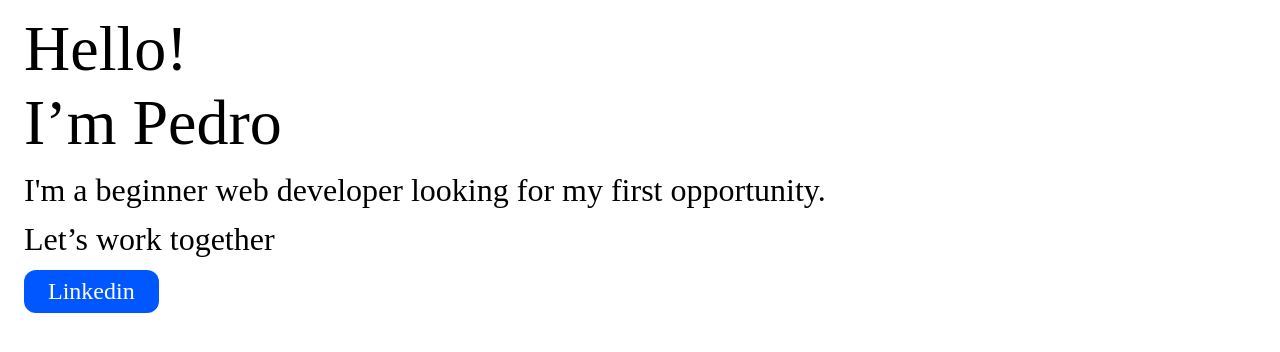
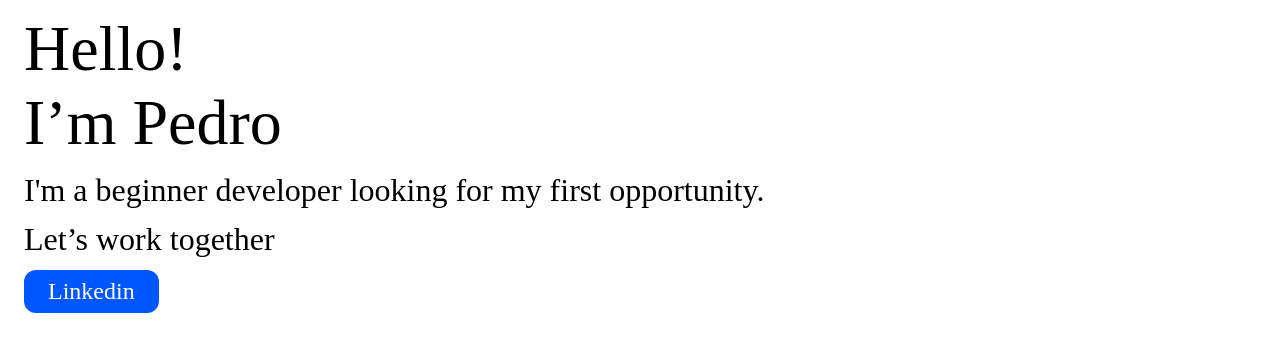
Before and after one commit to Pedro141006/Portfolio, a website: page index.html in a window 1280 px wide. Shown: the part 76-428 px from the top of the page. Drawn offline with Linux system fonts and the light colour scheme.

Commit message:
swicht text in intro-text

```diff
--- a/index.html
+++ b/index.html
@@ -27,7 +27,7 @@
         </p>
 
         <p class="intro-text">
-          I'm a beginner web developer looking for my first opportunity.
+          I'm a beginner developer looking for my first opportunity.
         </p>
 
         <p class="text">Let’s work together</p>
```
